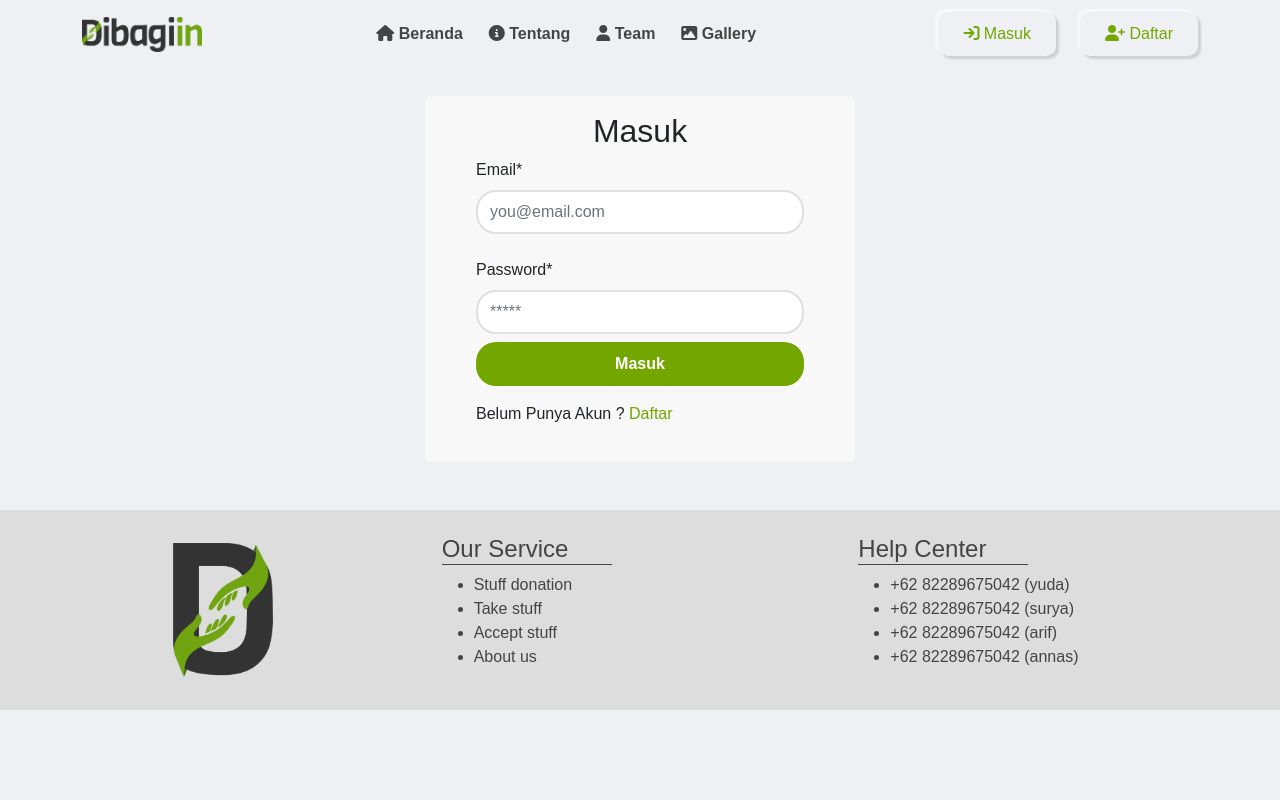
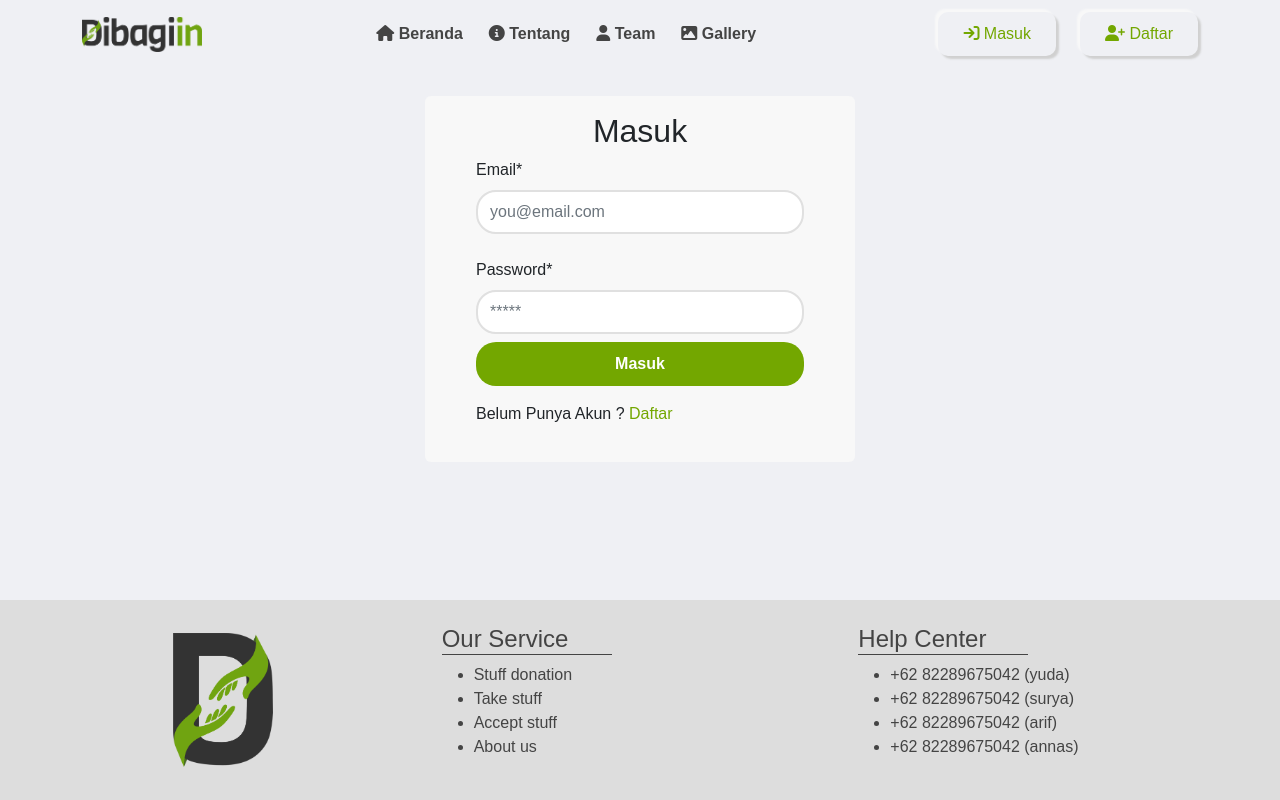
Before and after one commit to suryaasaputra/dibagiin, a Next.js app: page /masuk in a window 1280 px wide. Built offline with nearby package versions, Linux system fonts and the light colour scheme; a web font is replaced by a local one.

Commit message:
fis salah taruh tag main

```diff
--- a/components/Layout1.js
+++ b/components/Layout1.js
@@ -124,7 +124,9 @@ export default function Layout1({ children }) {
 	return (
 		<>
 			<Header />
-			{children}
+			<main id="mainContent">
+				{children}
+			</main>
 			<Footer />
 		</>
 	)
--- a/components/Layout2.js
+++ b/components/Layout2.js
@@ -107,7 +107,9 @@ export default function Layout2({ children }) {
 	return (
 		<>
 			<Header />
-			{children}
+			<main id="mainContent">
+				{children}
+			</main>
 			<Footer />
 		</>
 	)
--- a/pages/_app.js
+++ b/pages/_app.js
@@ -58,9 +58,7 @@ export default function MyApp({ Component, pageProps }) {
 				<meta name="viewport" content="width=device-width, initial-scale=1" />
 				<link rel="apple-touch-icon" sizes="180x180" href="/apple-touch-icon.png" />
 			</Head>
-			<main>
-				{getLayout(authorized && <Component {...pageProps} />)}
-			</main>
+			{getLayout(authorized && <Component {...pageProps} />)}
 		</>
 	);
 }
```
